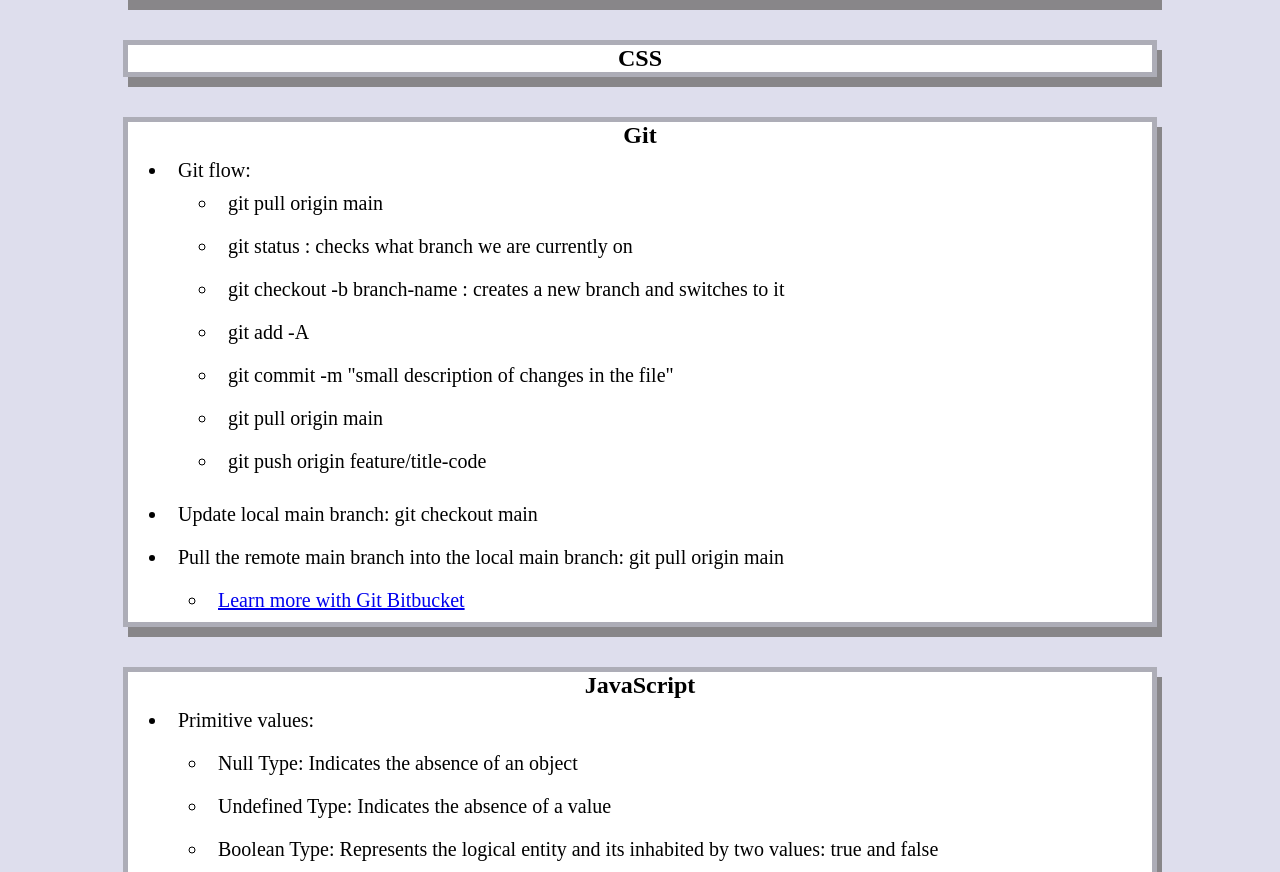
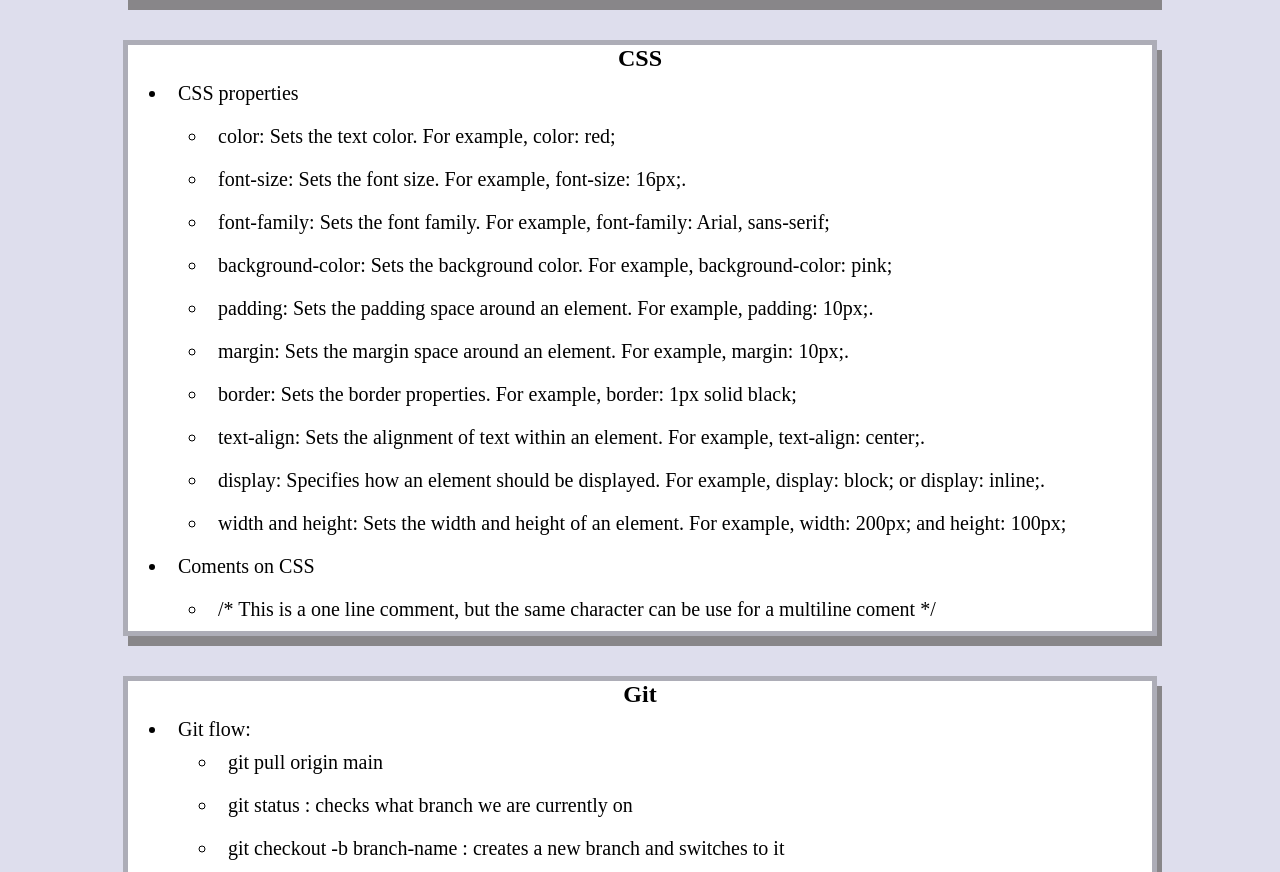
Before and after one commit to joceamayar/prework-study-guide, a plain HTML site: page index.html in a window 1280 px wide. Shown: the part 1376-2248 px from the top of the page. Drawn offline with Linux system fonts and the light colour scheme.

Commit message:
updated file
pasting back

```diff
--- a/index.html
+++ b/index.html
@@ -76,7 +76,30 @@
       </style>
 
       <ulclass="spaced-list">
+        <ul>
+          <li>CSS properties</li>
+          <ul>
+            <li>color: Sets the text color. For example, color: red;</li>
+            <li>font-size: Sets the font size. For example, font-size: 16px;.</li>
+            <li>font-family: Sets the font family. For example, font-family: Arial, sans-serif;</li>
+            <li>background-color: Sets the background color. For example, background-color: pink;</li>
+            <li>padding: Sets the padding space around an element. For example, padding: 10px;.</li>
+            <li>margin: Sets the margin space around an element. For example, margin: 10px;.</li>
+            <li>border: Sets the border properties. For example, border: 1px solid black;</li>
+            <li>text-align: Sets the alignment of text within an element. For example, text-align: center;.</li>
+            <li>display: Specifies how an element should be displayed. For example, display: block; or display: inline;.</li>
+            <li>width and height: Sets the width and height of an element. For example, width: 200px; and height: 100px;</li>
+          </ul>
+        </ul>
 
+        <ul>
+          <li>Coments on CSS</li>
+          <ul>
+            <li>/* This is a one line comment, but the same character can be use for a multiline coment */</li>
+          </ul>
+        </ul>
+
+      </ul>
 
 
       </section>
```
